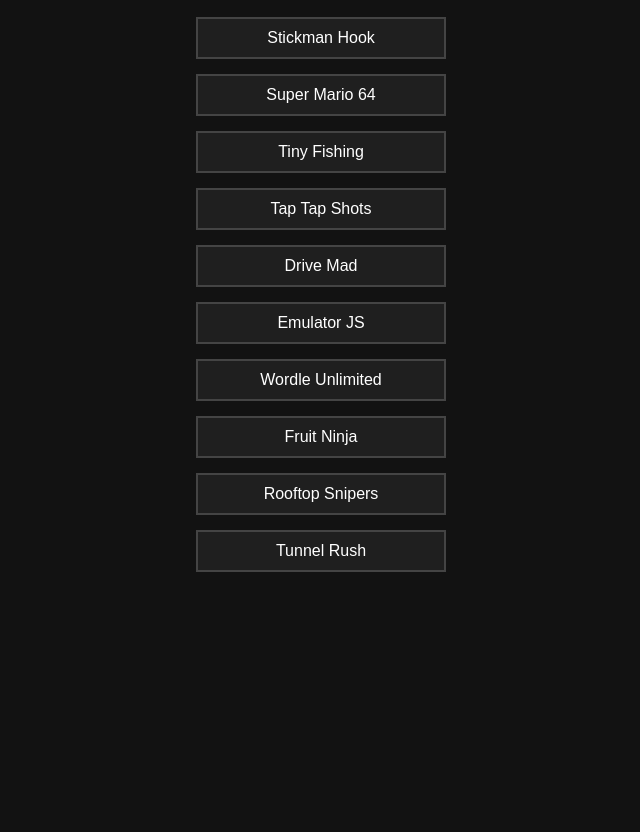
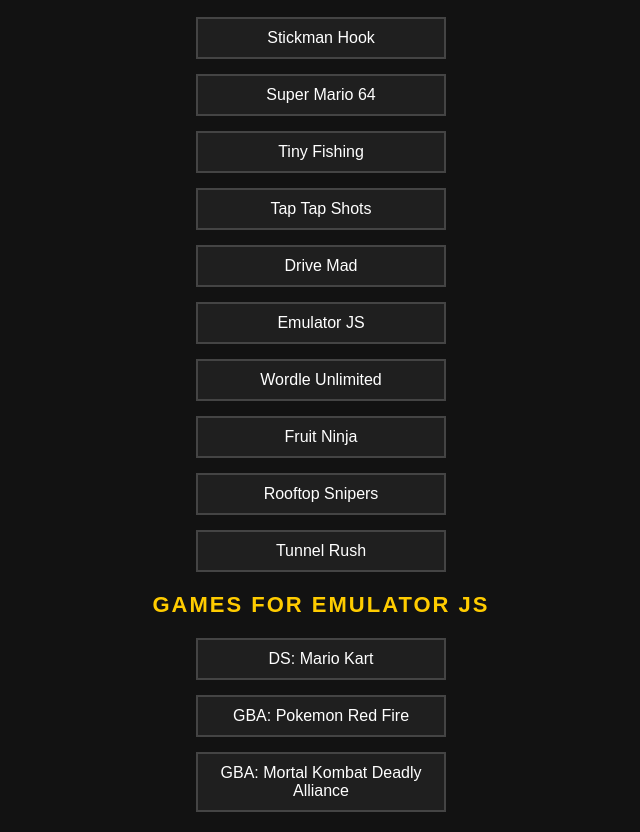
Before and after one commit to ixlmathgg/fantastic-octo-spoon, a plain HTML site: page index.html in a window 1280 px wide. Shown: the part 106-938 px from the top of the page, without its empty margins (319-959 px from the left). Before the commit the page ends 800 px from the top, so only its background shows below. Drawn offline with Linux system fonts and the light colour scheme.

Commit message:
Update index.html

```diff
--- a/index.html
+++ b/index.html
@@ -85,6 +85,14 @@
         <button onclick="loadGame('https://ixlmathgg.github.io/bat/')">Tunnel Rush</button>
     </div>
 
+    <!-- Category Section for Emulator JS Games -->
+    <h2>Games For Emulator JS</h2>
+    <div class="game-list">
+        <button onclick="loadGame('https://github.com/ixlmathgg/flashy/raw/main/Mario%20Kart.zip')">DS: Mario Kart</button>
+        <button onclick="loadGame('https://github.com/ixlmathgg/Licky/raw/main/Pokemon%20Red%20Fire.zip')">GBA: Pokemon Red Fire</button>
+        <button onclick="loadGame('https://github.com/ixlmathgg/Bean/raw/main/Mortal%20Kombat%20-%20Deadly%20Alliance%20(USA)%20(En,Fr,De,Es,It).zip')">GBA: Mortal Kombat Deadly Alliance</button>
+    </div>
+
     <iframe id="game-frame" allowfullscreen></iframe>
 
     <!-- Full Screen Button -->
```
